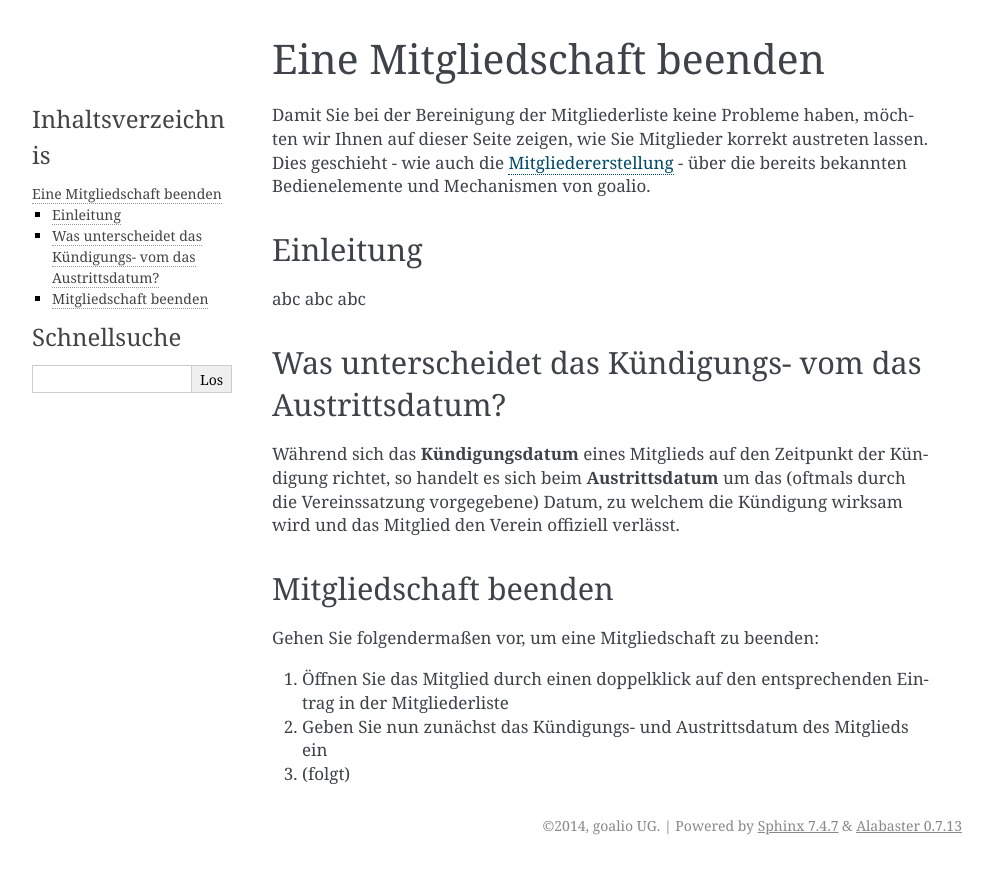
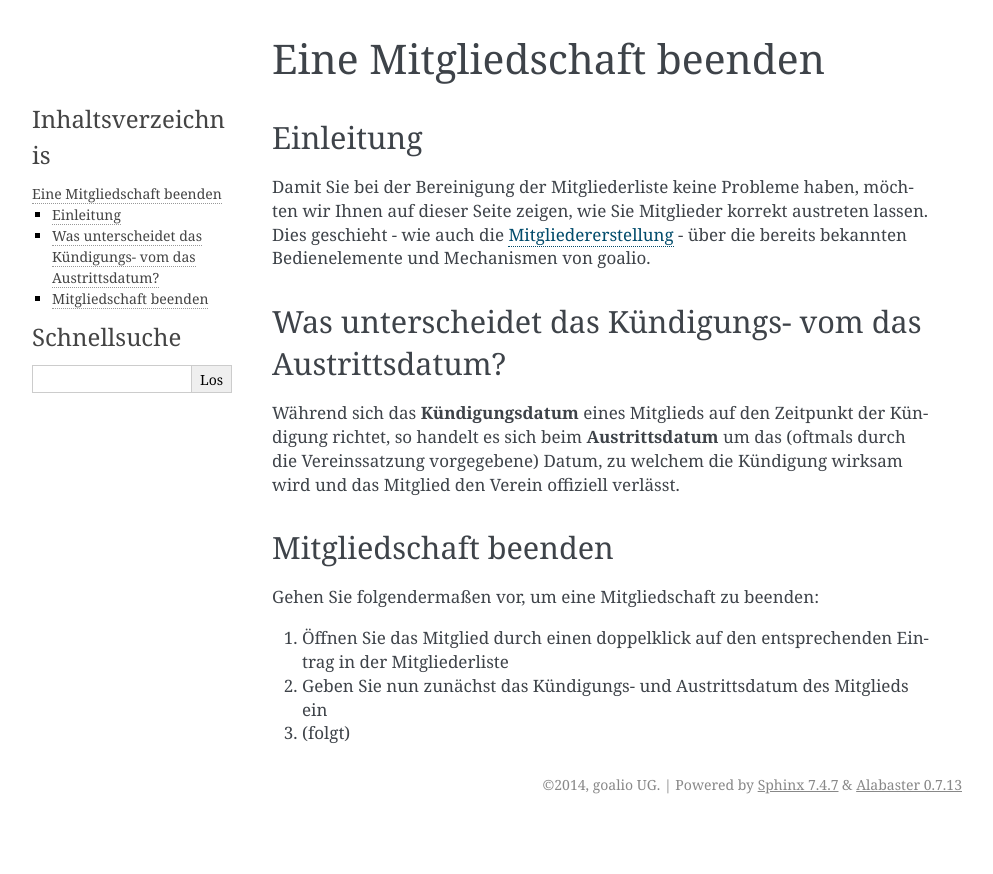
Before and after one commit to goalio/docs, a Sphinx documentation site: the page built from docs/module/mitglieder/mitgliedschaft-beenden.rst, in a window 1280 px wide. Shown: the top 874 px of the page, without its empty margins (148-1141 px from the left). Built offline with Sphinx 7.4.7, drawn with Linux system fonts in a browser that asks for light colours; formulas are drawn with MathJax 3; pages that are not in the unit, such as notebooks, are missing from menus.

Commit message:
Update mitgliedschaft-beenden.rst

```diff
--- a/docs/module/mitglieder/mitgliedschaft-beenden.rst
+++ b/docs/module/mitglieder/mitgliedschaft-beenden.rst
@@ -1,12 +1,10 @@
 Eine Mitgliedschaft beenden
 ===========================
-
-Damit Sie bei der Bereinigung der Mitgliederliste keine Probleme haben, möchten wir Ihnen auf dieser Seite zeigen, wie Sie Mitglieder korrekt austreten lassen. Dies geschieht - wie auch die Mitgliedererstellung_ - über die bereits bekannten Bedienelemente und Mechanismen von goalio.
 
 Einleitung
 ----------
 
-abc abc abc
+Damit Sie bei der Bereinigung der Mitgliederliste keine Probleme haben, möchten wir Ihnen auf dieser Seite zeigen, wie Sie Mitglieder korrekt austreten lassen. Dies geschieht - wie auch die Mitgliedererstellung_ - über die bereits bekannten Bedienelemente und Mechanismen von goalio.
 
 Was unterscheidet das Kündigungs- vom das Austrittsdatum?
 ---------------------------------------------------------
```
